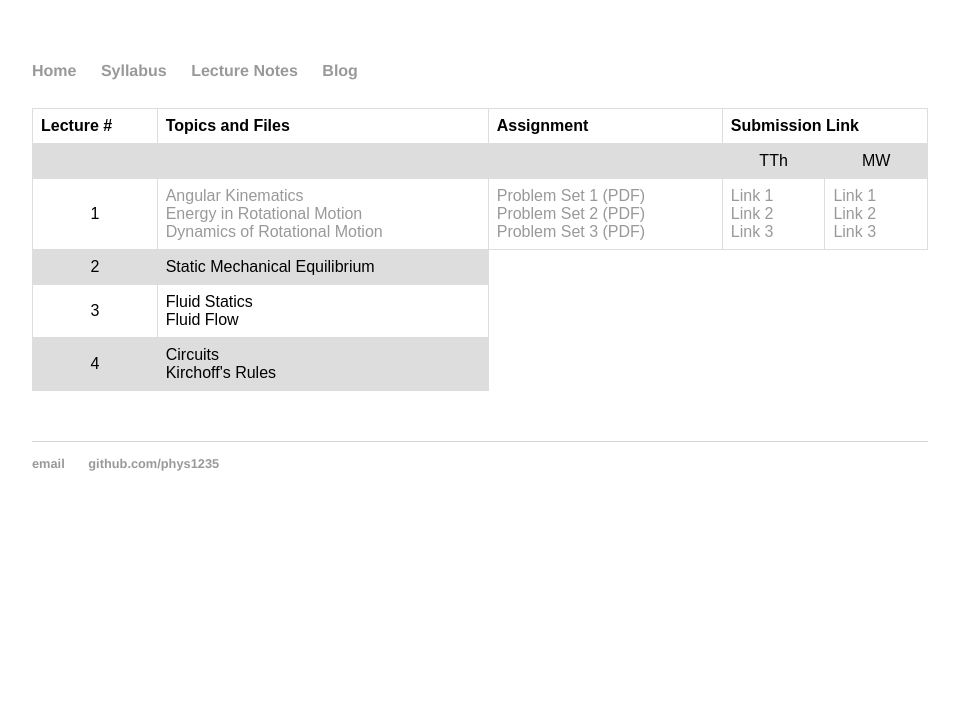
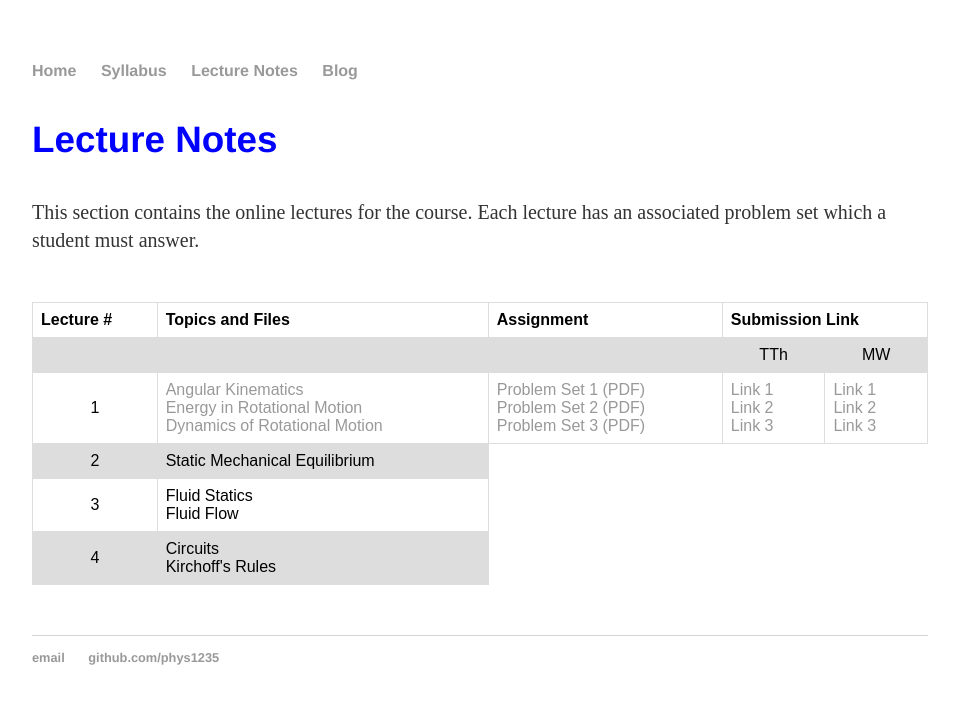
Before and after one commit to phys1235/phys1235.github.io, a Jekyll site: the page built from lecture-notes/index.html, in a window 1280 px wide. Shown: the top 704 px of the page, without its empty margins (160-1119 px from the left). Built offline with Jekyll 4.4.1, drawn with Linux system fonts in a browser that asks for light colours.

Commit message:
update blog

```diff
--- a/blog/index.html
+++ b/blog/index.html
@@ -2,7 +2,7 @@
 layout: default
 title: PHYS 1235 Blog
 ---
-<h1>{{ page.title }}</h1>
+<h1 class='greenhighlight'>{{ page.title }}</h1>
 <ul class="posts">
 
   {% for post in site.posts %}
--- a/css/main.css
+++ b/css/main.css
@@ -36,3 +36,16 @@
     padding-right: 100px;
     padding-bottom: 50px;
 }
+
+
+.bluehighlight{
+    color : blue;
+}
+
+.orangehighlight{
+    color: orange;
+}
+
+.greenhighlight{
+    color : rgb(45, 172, 45);
+}
--- a/index.html
+++ b/index.html
@@ -4,7 +4,7 @@
 ---
 
 		<div class="blurb">
-			<h1>Hi there, </h1>
+			<h1 class='orangehighlight'>Hi there, </h1>
 			<p>
 				Welcome to the online classroom for PHYS 1235 - Physics for Engineers. This will serve as the source of lecture notes
 				and modules for my lecture classes. To get started, let's get acquinted with the site.
--- a/lecture-notes/index.html
+++ b/lecture-notes/index.html
@@ -3,6 +3,11 @@
 title: Lecture Notes
 ---
 
+<h3 class='bluehighlight'>Lecture Notes</h3>
+<p>This section contains the online lectures for the course. Each lecture has an associated problem set
+	which a student must answer.</p>
+
+<br>
 <div style="padding-top: 10px;padding-bottom: 50px;">
 	<style>
 		table {
--- a/syllabus/index.html
+++ b/syllabus/index.html
@@ -1,11 +1,10 @@
 ---
 layout: default
-title: About Hank Quinlan
+title: PHYS1235 Online Learning
 ---
 
 
-<h3>Course Information</h3>
-
+<h3 class='bluehighlight'>Course Information</h3>
 <b>Course Code:</b> PHYS 1235 <br>
 <b>Course Title:</b> Physics for Engineers <br>
 <b>Teacher:</b> Anthony Val C. Camposano<br>
```
Also changed, not shown: _config.yml (line endings or trailing spaces), assets/Physics-header.jpg (added).
